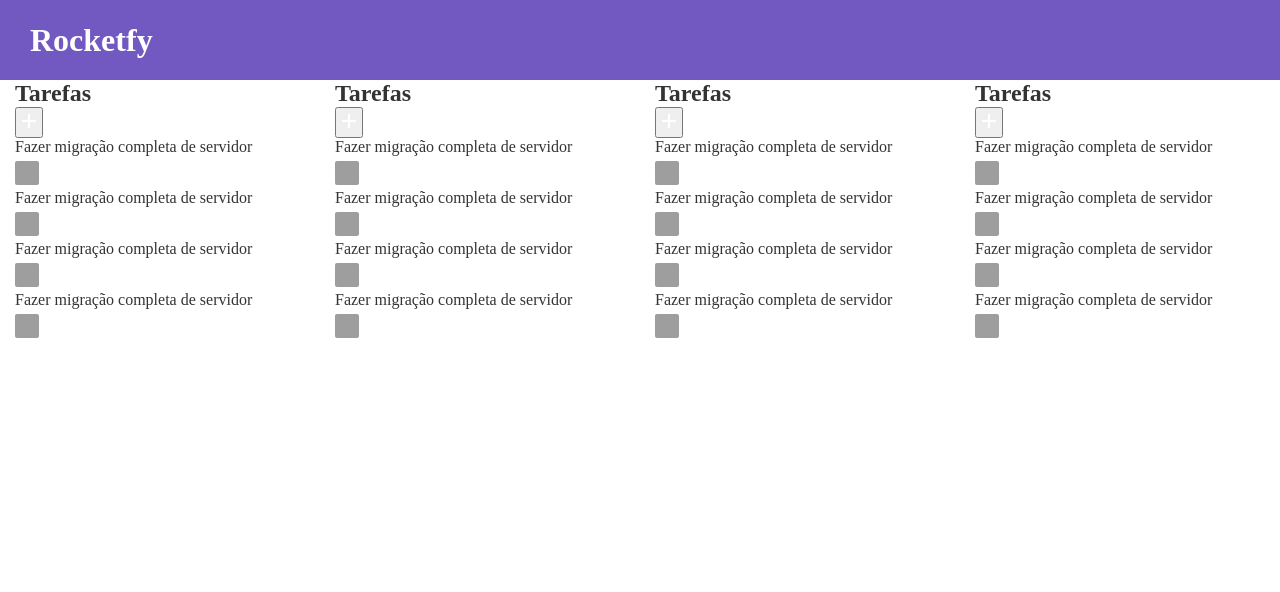
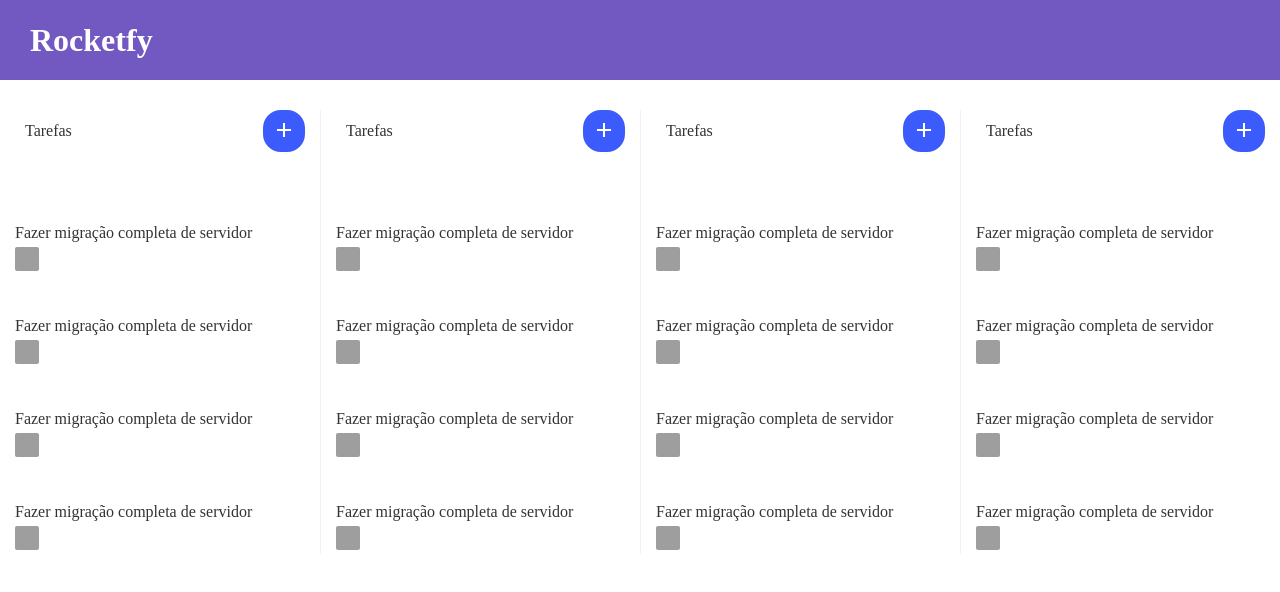
Before and after one commit to Wanderson-A-Timoteo/rocketfy-drag-and-drop, a React (Create React App) app: page / in a window 1280 px wide. Shown: the top 592 px of the page. Built offline with nearby package versions, Linux system fonts and the light colour scheme; grey boxes are pictures that could not be loaded.

Commit message:
Adicionado estilo na lista

```diff
--- a/src/components/Board/styles.js
+++ b/src/components/Board/styles.js
@@ -2,4 +2,6 @@ import styled from "styled-components";
 
 export const Container = styled.div`
   display: flex;
+  padding: 30px 0;
+  height: calc(100% -80px);
 `;
--- a/src/components/List/styles.js
+++ b/src/components/List/styles.js
@@ -18,4 +18,34 @@ export const Container = styled.div`
   flex-basis: 320px;
 
 */
+
+  & + div {
+    border-left: 1px solid rgba(0, 0, 0, 0.05);
+  }
+
+  header {
+    display: flex;
+    justify-content: space-between;
+    align-items: center;
+    height: 42px;
+  }
+
+  h2 {
+    font-weight: 500;
+    font-size: 16px;
+    padding: 0 10px;
+  }
+
+  button {
+    width: 42px;
+    height: 42px;
+    border-radius: 18px;
+    background-color: #3B5BFD;
+    border: 0;
+    cursor: pointer;
+  }
+
+  ul {
+    margin-top: 30px;
+  }
 `;
```
Also changed, not shown: src/index.js (line endings or trailing spaces).
